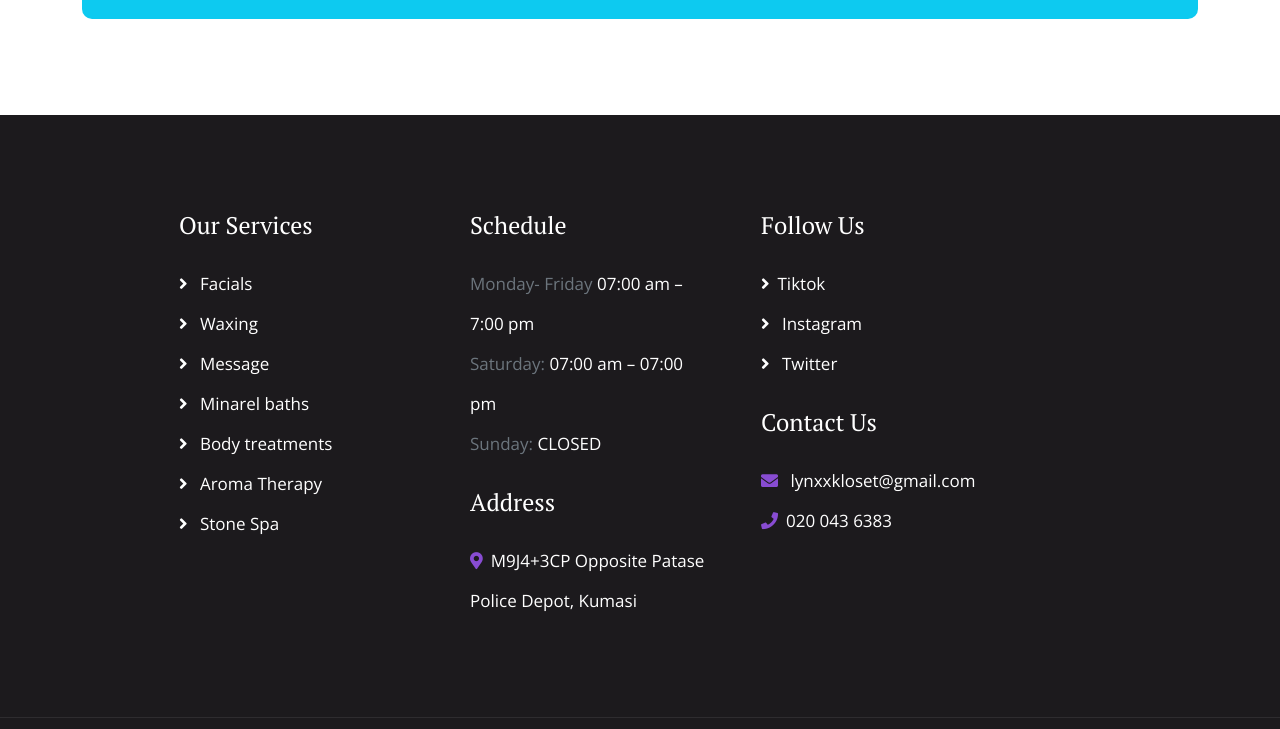
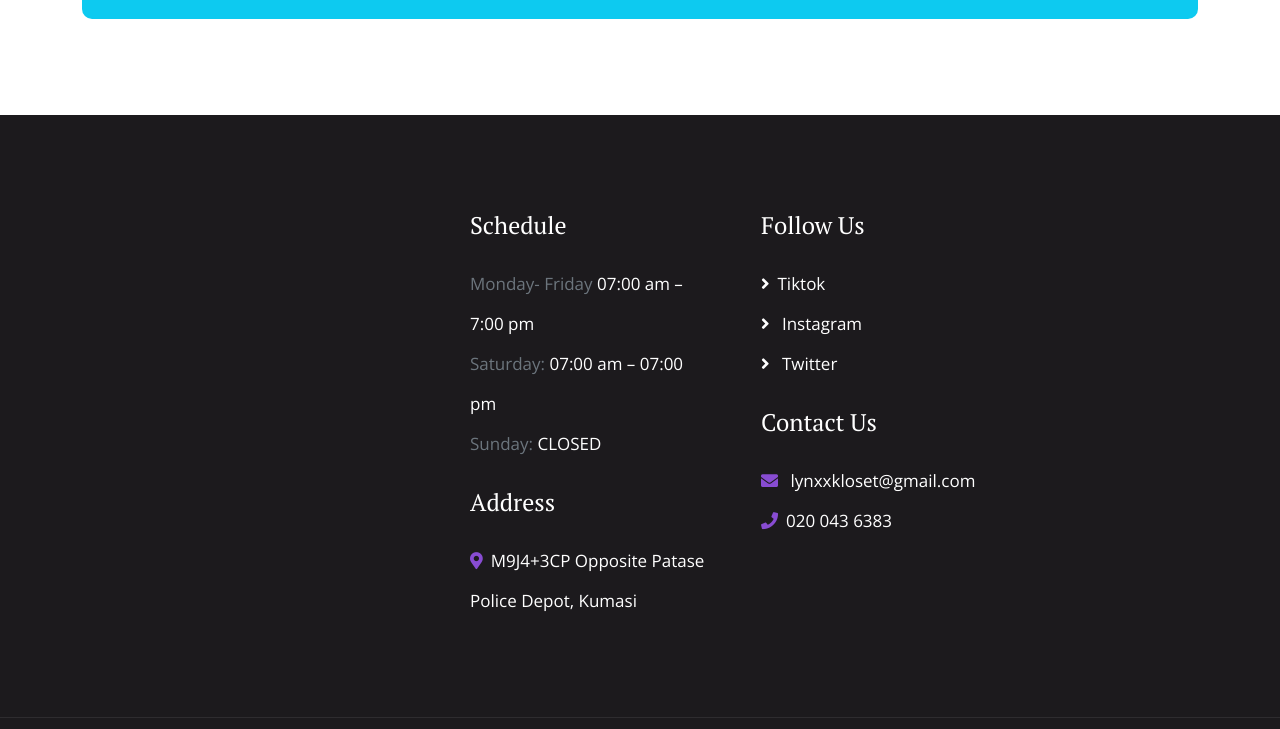
Before and after one commit to icechris/lynxxkloset, a plain HTML site: page index.html in a window 1280 px wide. Shown: the part 6788-7517 px from the top of the page. Drawn offline with nearby package versions, Linux system fonts and the light colour scheme.

Commit message:
update index.html
changed the services in the index

```diff
--- a/index.html
+++ b/index.html
@@ -1262,7 +1262,7 @@
 
                     </div>
                     <div class="col-md-6 col-lg-6 col-xl-3">
-                        <div class="footer-item d-flex flex-column">
+                        <!-- <div class="footer-item d-flex flex-column">
                             <h4 class="mb-4 text-white">Our Services</h4>
                             <a href=""><i class="fas fa-angle-right me-2"></i> Facials</a>
                             <a href=""><i class="fas fa-angle-right me-2"></i> Waxing</a>
@@ -1271,7 +1271,7 @@
                             <a href=""><i class="fas fa-angle-right me-2"></i> Body treatments</a>
                             <a href=""><i class="fas fa-angle-right me-2"></i> Aroma Therapy</a>
                             <a href=""><i class="fas fa-angle-right me-2"></i> Stone Spa</a>
-                        </div>
+                        </div> -->
                     </div>
                     <div class="col-md-6 col-lg-6 col-xl-3">
                         <div class="footer-item d-flex flex-column">
```
